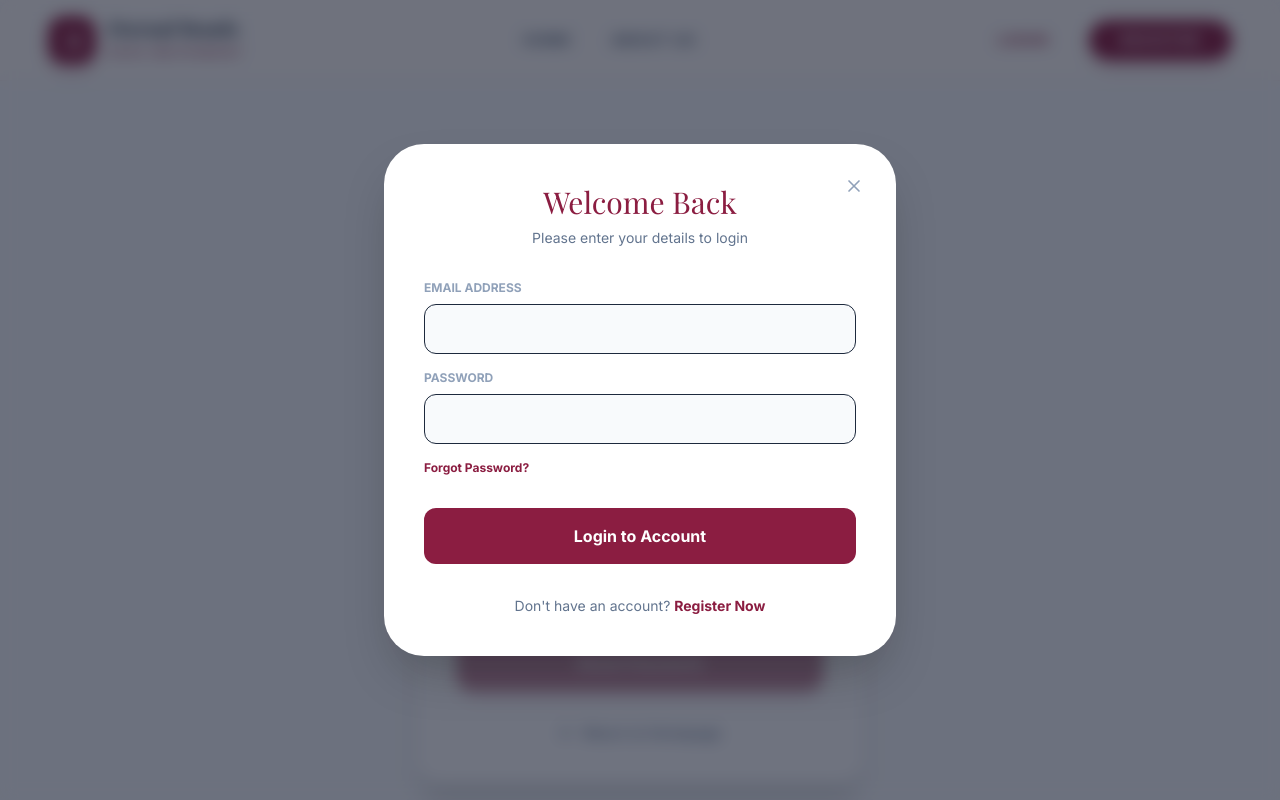
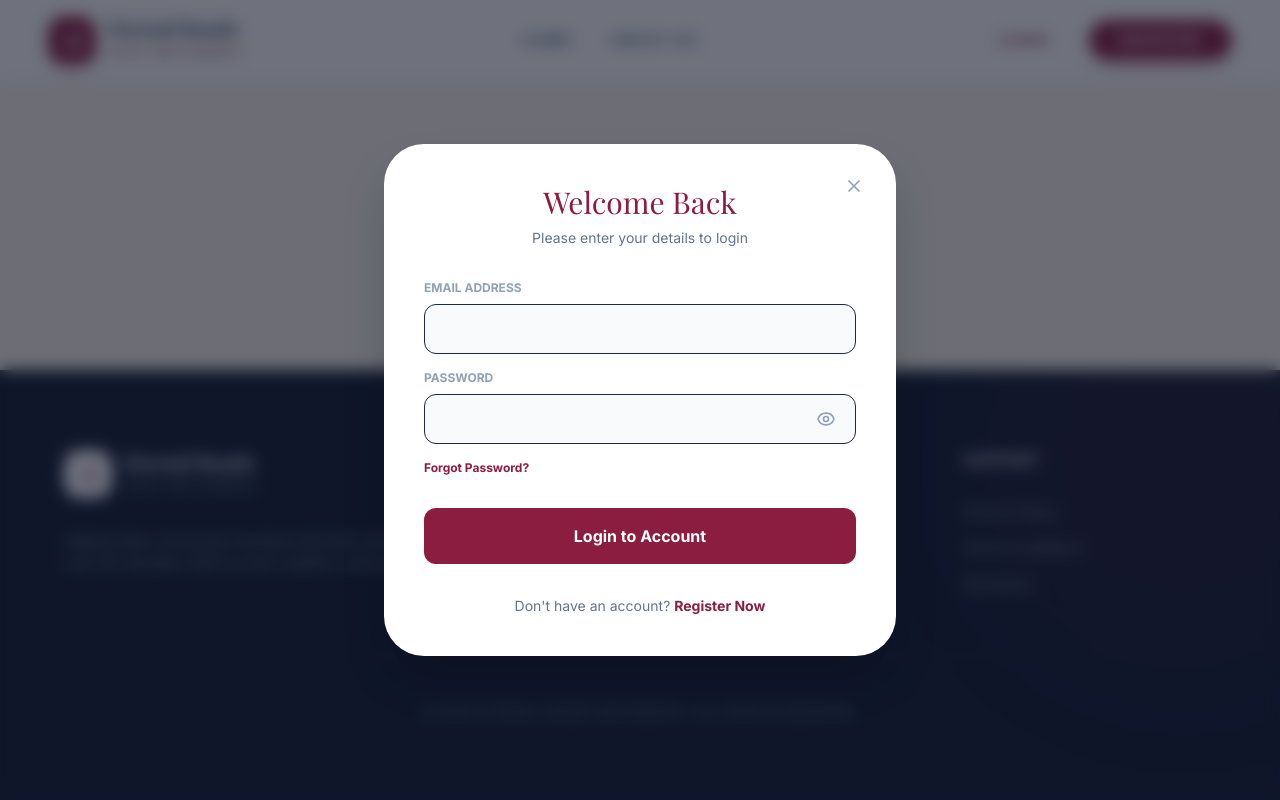
Before and after one commit to shivamsahu7/sahu-fe, a React (Vite) app: page /reset-password in a window 1280 px wide. Both pictures are taken after a click on the button "LOGIN". Shown: the top 800 px of the page. Built offline with nearby package versions, Linux system fonts and the light colour scheme; a web font is replaced by a local one.

Commit message:
fixed login issue

```diff
--- a/src/App.jsx
+++ b/src/App.jsx
@@ -151,7 +151,7 @@ function App() {
           <Route path="/" element={<Home isLoggedIn={isLoggedIn} />} />
           <Route path="/profile" element={<ProfilePage />} />
           <Route path="/user/:slug" element={<PublicProfile />} />
-          <Route path="/reset-password" element={<ResetPassword />} />
+          <Route path="/reset-password/:email/:token" element={<ResetPassword />} />
           <Route path="/about" element={<AboutUs />} />
           <Route path="/privacy" element={<PrivacyPolicy />} />
           <Route path="/terms" element={<TermsConditions />} />
--- a/src/components/auth/Login.jsx
+++ b/src/components/auth/Login.jsx
@@ -206,7 +206,16 @@ const AuthModal = ({ isOpen, onClose, onAuthSuccess, initialView = 'login' }) =>
               </div>
               <div>
                 <label className="block text-xs font-bold text-slate-400 uppercase mb-2">Password</label>
-                <input type={showPassword ? "text" : "password"} required className="w-full px-4 py-3 bg-slate-50 border rounded-xl" value={password} onChange={e => setPassword(e.target.value)} />
+                <div className="relative">
+                  <input type={showPassword ? "text" : "password"} required className="w-full px-4 py-3 bg-slate-50 border rounded-xl pr-12" value={password} onChange={e => setPassword(e.target.value)} />
+                  <button type="button" onClick={() => setShowPassword(!showPassword)} className="absolute right-4 top-1/2 -translate-y-1/2 p-1 text-slate-400 hover:text-brand-primary transition-colors focus:outline-none">
+                    {showPassword ? (
+                      <svg className="w-5 h-5" fill="none" stroke="currentColor" viewBox="0 0 24 24"><path strokeLinecap="round" strokeLinejoin="round" strokeWidth="2" d="M13.875 18.825A10.05 10.05 0 0112 19c-4.478 0-8.268-2.943-9.543-7a9.97 9.97 0 011.563-3.029m5.858.908a3 3 0 114.243 4.243M9.878 9.878l4.242 4.242M9.88 9.88l-3.29-3.29m7.532 7.532l3.29 3.29M3 3l18 18" /></svg>
+                    ) : (
+                      <svg className="w-5 h-5" fill="none" stroke="currentColor" viewBox="0 0 24 24"><path strokeLinecap="round" strokeLinejoin="round" strokeWidth="2" d="M15 12a3 3 0 11-6 0 3 3 0 016 0z" /><path strokeLinecap="round" strokeLinejoin="round" strokeWidth="2" d="M2.458 12C3.732 7.943 7.523 5 12 5c4.478 0 8.268 2.943 9.542 7-1.274 4.057-5.064 7-9.542 7-4.477 0-8.268-2.943-9.542-7z" /></svg>
+                    )}
+                  </button>
+                </div>
               </div>
               <div className="flex justify-between items-center text-xs">
                 <button type="button" onClick={() => handleSwitchView('forgot-password')} className="text-brand-primary font-bold hover:underline">Forgot Password?</button>
--- a/src/pages/ResetPassword.jsx
+++ b/src/pages/ResetPassword.jsx
@@ -1,28 +1,16 @@
-import React, { useState, useEffect } from 'react';
-import { useSearchParams, useNavigate, Link } from 'react-router-dom';
+import React, { useState } from 'react';
+import { useParams, useNavigate, Link } from 'react-router-dom';
 import { resetPassword } from '../services/authService';
 
 const ResetPassword = () => {
-  const [searchParams] = useSearchParams();
+  const { email, token } = useParams();
   const navigate = useNavigate();
 
-  const [email, setEmail] = useState('');
-  const [token, setToken] = useState('');
   const [password, setPassword] = useState('');
-
   const [loading, setLoading] = useState(false);
   const [error, setError] = useState('');
   const [successMsg, setSuccessMsg] = useState('');
   const [showPassword, setShowPassword] = useState(false);
-
-  useEffect(() => {
-    // Extract email and token from URL query parameters
-    const urlEmail = searchParams.get('email');
-    const urlToken = searchParams.get('token');
-
-    if (urlEmail) setEmail(urlEmail);
-    if (urlToken) setToken(urlToken);
-  }, [searchParams]);
 
   const handleSubmit = async (e) => {
     e.preventDefault();
--- a/src/services/apiClient.js
+++ b/src/services/apiClient.js
@@ -25,9 +25,13 @@ apiClient.interceptors.request.use(
 apiClient.interceptors.response.use(
   (response) => response,
   (error) => {
-    if (error.response?.status === 401) {
+    // Only reload/logout if it's NOT a login attempt that failed
+    // This allows the login form to show the "Invalid password" error instead of refreshing
+    const isLoginRequest = error.config?.url?.includes('/auth/login');
+
+    if (error.response?.status === 401 && !isLoginRequest) {
       localStorage.removeItem('token');
-      window.location.reload(); // Simple way to reset app state on logout
+      window.location.reload();
     }
     return Promise.reject(error);
   }
```
